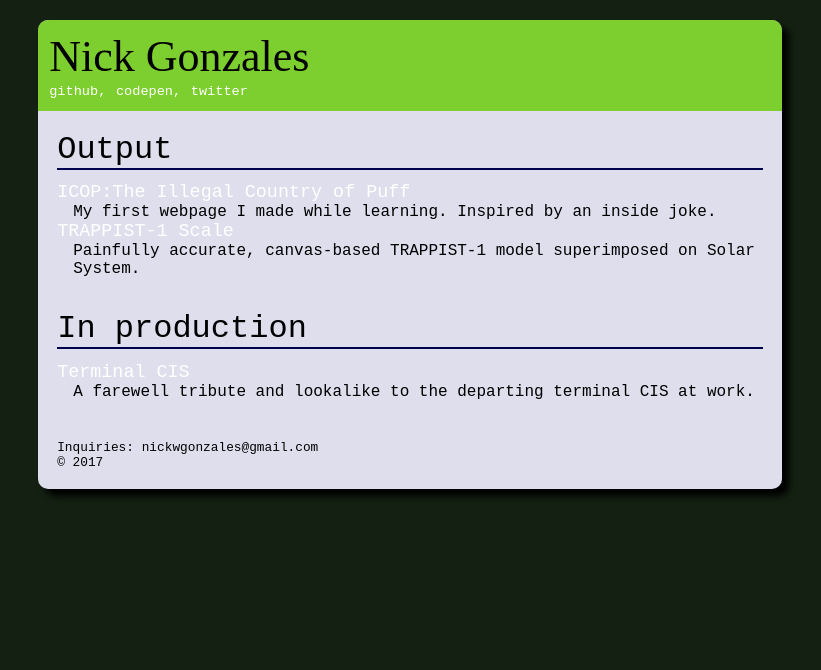
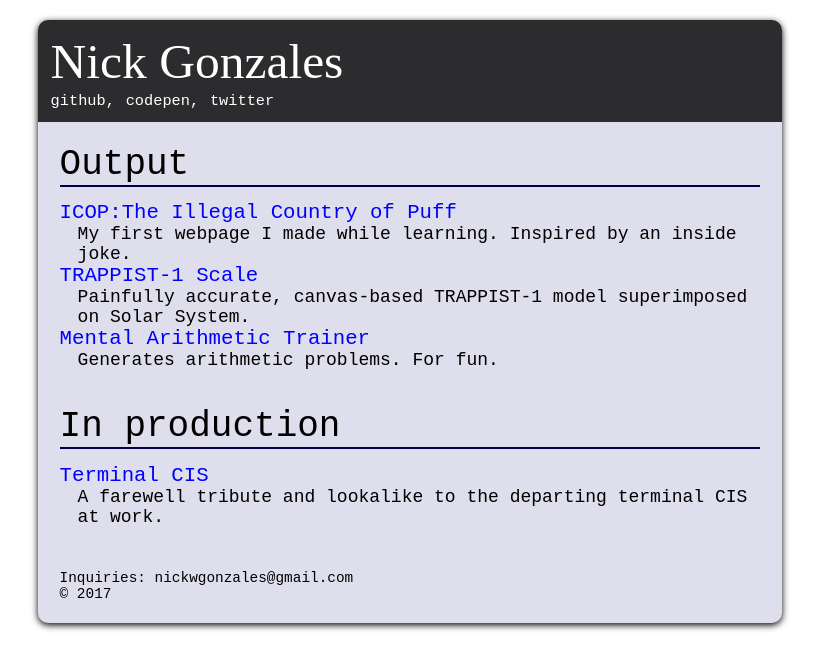
Before and after one commit to doxtu/personal-site, a website: page public/index.html in a window 1280 px wide. Shown: the whole page, without its empty margins (230-1051 px from the left). Drawn offline with Linux system fonts and the light colour scheme.

Commit message:
style change main site

```diff
--- a/public/index.html
+++ b/public/index.html
@@ -32,12 +32,16 @@
 						<h2><a href="https://codepen.io/nick_doxtu/full/KaLvPL/">TRAPPIST-1 Scale</a></h2>
 						<p>Painfully accurate, canvas-based TRAPPIST-1 model superimposed on Solar System.</p>
 					</div>
+					<div class="project-template">
+						<h2><a href="https://codepen.io/nick_doxtu/full/Kmvgjr/">Mental Arithmetic Trainer</a></h2>
+						<p>Generates arithmetic problems. For fun.</p>
+					</div>
 				</section>
 
 				<section class = "current-projects">
 					<h1>In production</h1>
 					<div class="project-template">
-						<h2><a href="#">Terminal CIS</a></h2>
+						<h2><a href="/lcis">Terminal CIS</a></h2>
 						<p>A farewell tribute and lookalike to the departing terminal CIS at work.</p>
 					</div>
 				</section>
--- a/public/main.css
+++ b/public/main.css
@@ -7,7 +7,7 @@
 }
 
 html{
-	font:16px "Courier New", sans-serif;
+	font:18px "Courier New", sans-serif;
 }
 
 h1,h2,p,a{
@@ -21,7 +21,7 @@ h1{
 
 h2{
 	font-size:1.15rem;
-	color:hsl(240,50%,100%);
+	color:hsl(240,50%,50%);
 }
 
 p{
@@ -30,25 +30,30 @@ p{
 
 a{
 	text-decoration:none;
-	color:hsl(240,100%,100%);
+	color:hsl(240,100%,50%);
 }
 
 a:hover{
-	color:hsl(90,30%,100%);
+	color:hsl(90,30%,50%);
 }
 
 a:visited{
-	color:hsl(240,75%,60%);
+	color:hsl(240,100%,50%);
 }
 
 .main-head a{
 	font-size:0.85rem;
+	color:hsl(240,100%,100%);
+}
+
+.main-head a:visited{
+	color:hsl(240,100%,100%);
 }
 
 /*OUTER STRUCTURE*/
 
 body{
-  background:hsl(111,30%,10%);
+  background:#fff;
   padding:20px;
 }
 
@@ -57,7 +62,7 @@ body{
 .inner{
   width:60%;
   margin:0 auto;
-  box-shadow:7px 7px 7px #000;
+  box-shadow:0px 2px 7px #000;
   background:hsl(240,30%,90%);
   border-radius:10px;
 }
@@ -69,13 +74,14 @@ body{
 /*HEADER*/
 
 .main-head{
-  background:hsla(90,100%,40%,0.80);
+  background:hsla(90,100%,0%,0.80);
   padding:0.7rem;
   vertical-align:middle;
 }
 
 .main-head #logo{
   font:2.75rem Verdana sans-serif;
+  color:hsl(240,0%,100%);
 }
 
 /*CONTENT*/
```
